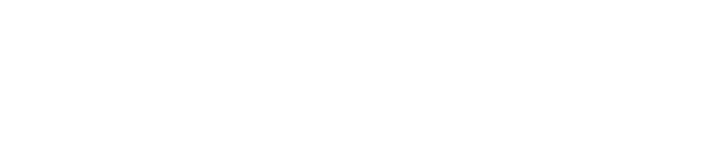
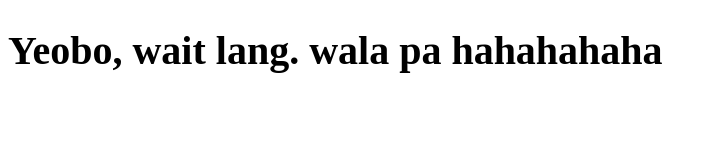
Before and after one commit to rtredes/ReinielErica, a website with bundled scripts: page public/index.html in a window 1280 px wide. Shown: the whole page, without its empty margins (0-717 px from the left). Built offline with nearby package versions, Linux system fonts and the light colour scheme.

Commit message:
Temp Content on homepage

```diff
--- a/public/index.html
+++ b/public/index.html
@@ -25,7 +25,9 @@
   <link rel="stylesheet" href="style.css">
 </head>
 <body>
-
+  <h1>
+    Yeobo, wait lang. wala pa hahahahaha
+  </h1>
   <script defer src="main.js" type="module"></script>
 </body>
 </html>
```
